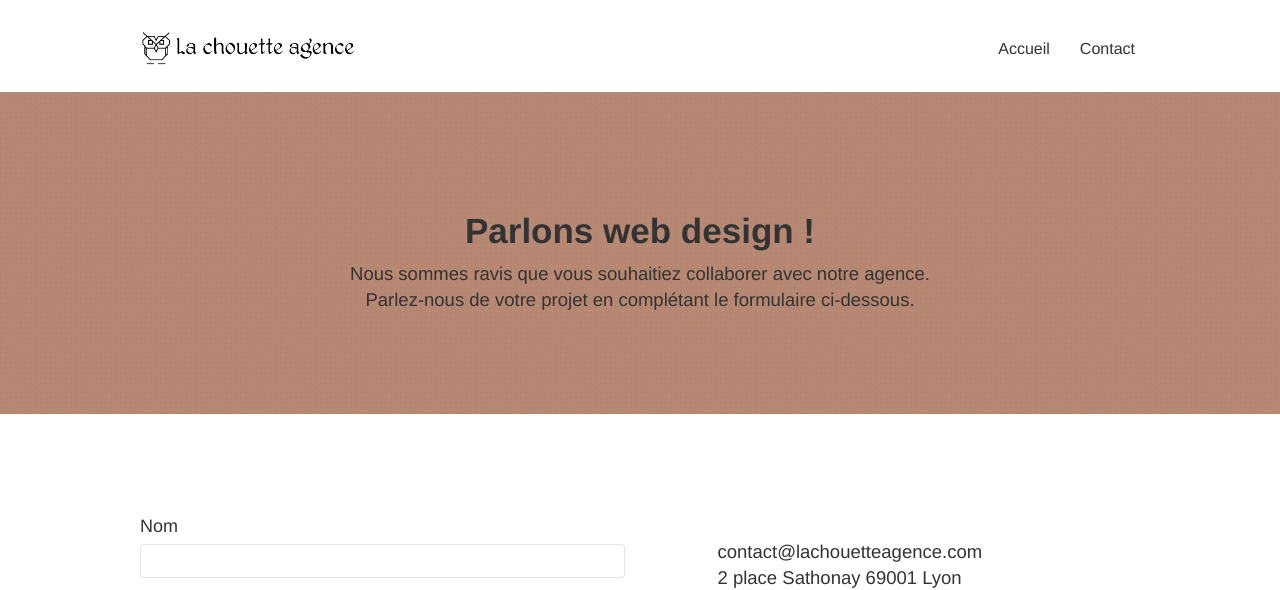
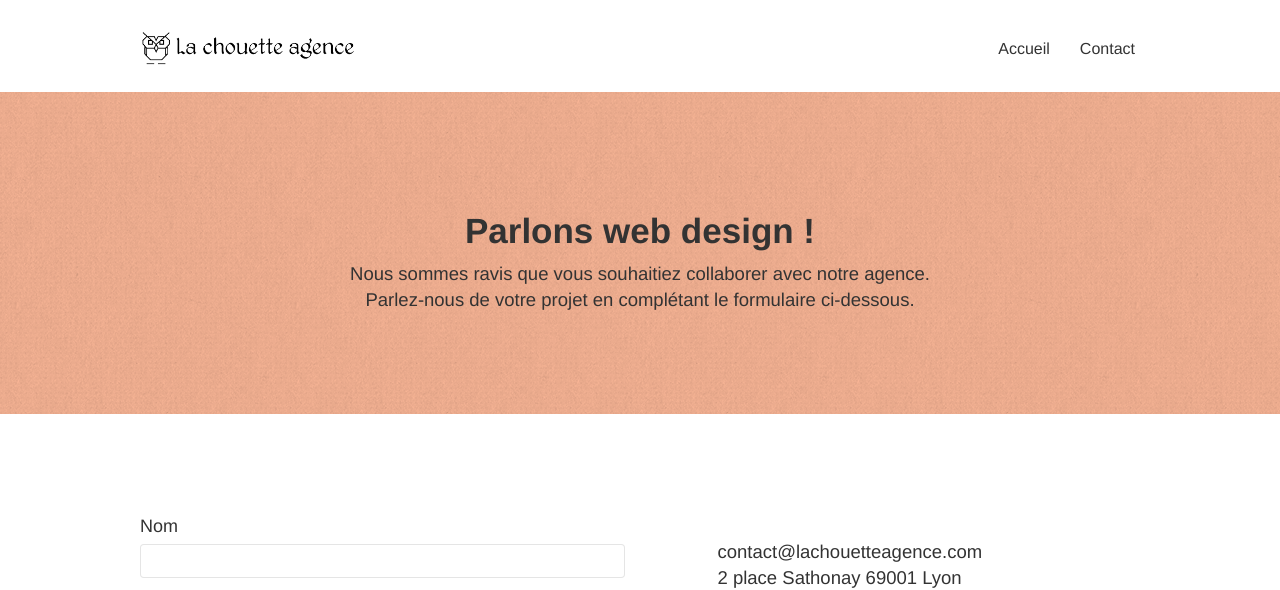
Before and after one commit to ipopop/eb-dev_OC_p4, a plain HTML site: page contact.html in a window 1280 px wide. Shown: the top 590 px of the page. Drawn offline with nearby package versions, Linux system fonts and the light colour scheme.

Commit message:
update contrast on contact page

```diff
--- a/style.css
+++ b/style.css
@@ -88,6 +88,10 @@ a:hover {
     background-color: #333;
     background-size: 280px 280px;
     opacity: .33;
+}
+
+#bloc-6::before {
+    background-color: transparent;
 }
 
 .bg-dots-bg::after {
```
